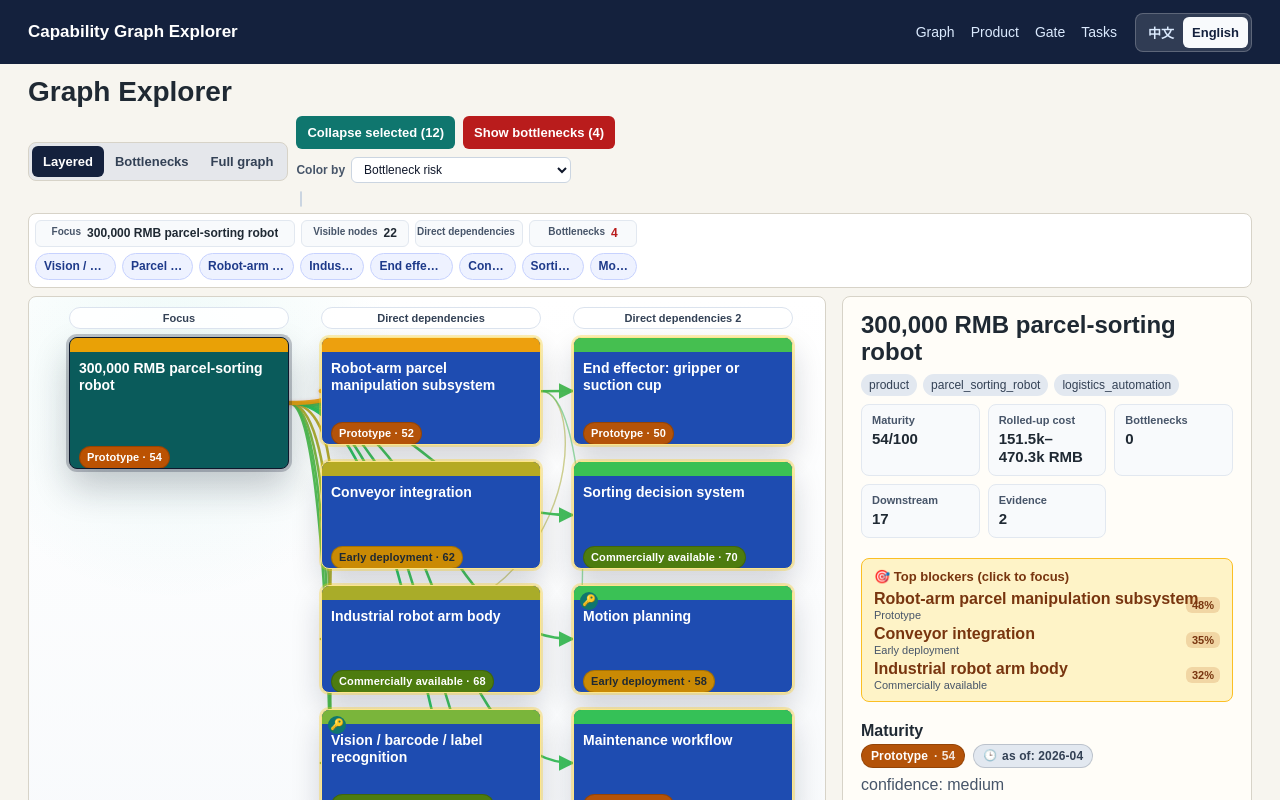
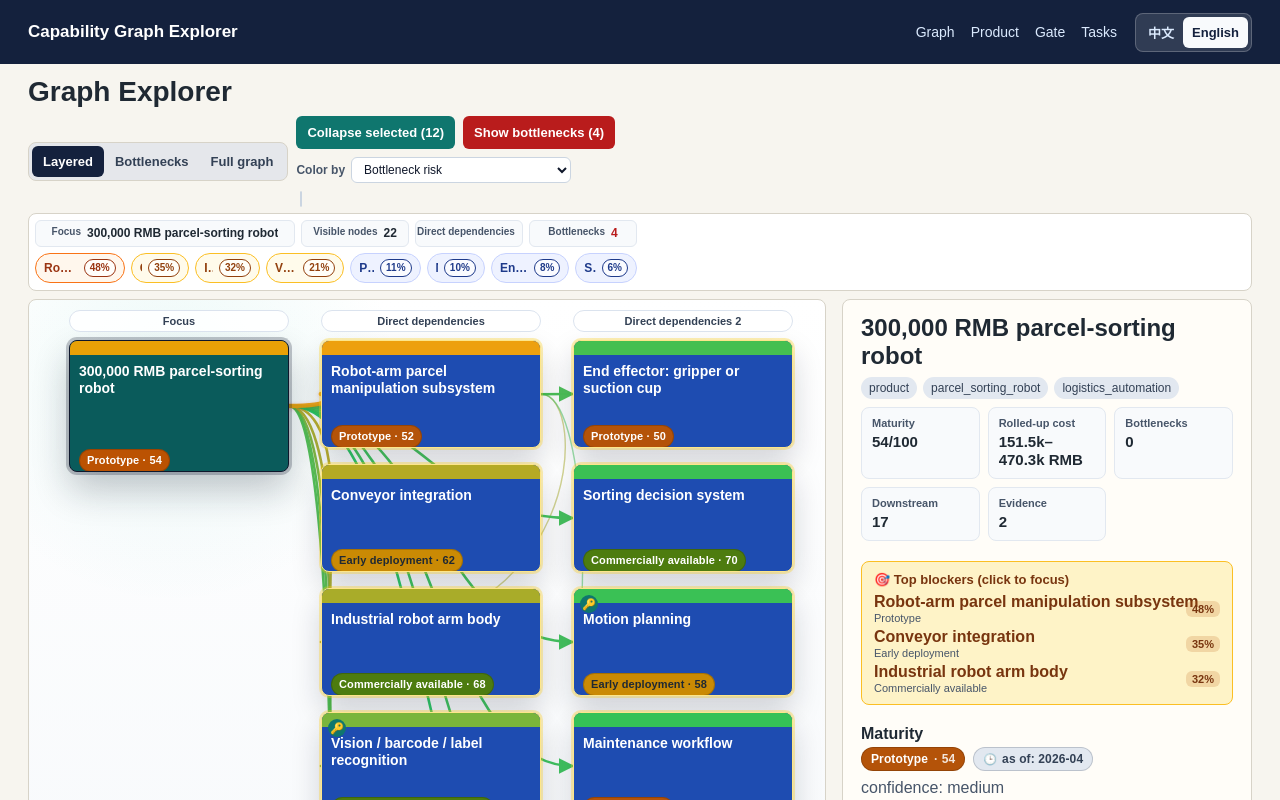
Before and after one commit to drt030/mincut, a Next.js app: page /graph in a window 1280 px wide. Shown: the top 800 px of the page. Built offline with nearby package versions, Linux system fonts and the light colour scheme.

Commit message:
Prioritize risky dependency jumps

```diff
--- a/src/app/globals.css
+++ b/src/app/globals.css
@@ -527,24 +527,55 @@ li {
 }
 
 .graph-context-jumps a {
+  align-items: center;
   background: #eef2ff;
   border: 1px solid #c7d2fe;
   border-radius: 999px;
   color: #1e3a8a;
   cursor: pointer;
+  display: inline-flex;
   font-size: 12px;
   font-weight: 700;
+  gap: 6px;
   line-height: 1.2;
   max-width: 220px;
   overflow: hidden;
   padding: 5px 8px;
-  text-overflow: ellipsis;
   white-space: nowrap;
 }
 
 .graph-context-jumps a:hover {
   background: #dbeafe;
   border-color: #93c5fd;
+}
+
+.graph-context-jumps a.medium-risk {
+  background: #fffbeb;
+  border-color: #fbbf24;
+  color: #92400e;
+}
+
+.graph-context-jumps a.high-risk {
+  background: #fff7ed;
+  border-color: #f97316;
+  color: #9a3412;
+}
+
+.graph-context-jump-label {
+  overflow: hidden;
+  text-overflow: ellipsis;
+}
+
+.graph-context-jump-risk {
+  background: rgba(255, 255, 255, 0.72);
+  border: 1px solid currentColor;
+  border-radius: 999px;
+  flex: 0 0 auto;
+  font-size: 10px;
+  font-variant-numeric: tabular-nums;
+  font-weight: 900;
+  line-height: 1;
+  padding: 3px 5px;
 }
 
 .graph-layout-focused {
--- a/src/components/GraphExplorer.tsx
+++ b/src/components/GraphExplorer.tsx
@@ -1387,8 +1387,9 @@ export function GraphExplorer({ graph }: Props) {
       .filter((edge) => edge.source === selectedNode.id && shouldShowLayeredEdge(graph, edge) && visibleSet.has(edge.target))
       .map((edge) => graph.nodes.find((node) => node.id === edge.target))
       .filter((node): node is Node => Boolean(node))
+      .sort((a, b) => nodeRisk(b, graph) - nodeRisk(a, graph) || nodeName(a.id, a.name).localeCompare(nodeName(b.id, b.name)))
       .slice(0, 8);
-  }, [graph, prefilteredNodes, selectedNode.id]);
+  }, [graph, nodeName, prefilteredNodes, selectedNode.id]);
   const focusNode = useCallback((nodeId: string) => {
     setSelectedId(nodeId);
     setStage("focused");
@@ -1533,14 +1534,24 @@ export function GraphExplorer({ graph }: Props) {
         {directDependencyNodes.length > 0 ? (
           <div className="graph-context-jumps" aria-label={t("directDependencyJumps")}>
             {directDependencyNodes.map((node) => (
-              <a
-                key={node.id}
-                aria-label={`${t("focusDependency")}: ${nodeName(node.id, node.name)}`}
-                href={`?stage=focused&focus=${encodeURIComponent(node.id)}${colorMode === "bottleneck" ? "" : `&color=${encodeURIComponent(colorMode)}`}`}
-                onClick={() => focusNode(node.id)}
-              >
-                {nodeName(node.id, node.name)}
-              </a>
+              (() => {
+                const risk = nodeRisk(node, graph);
+                const riskClass = risk >= 0.4 ? "high-risk" : risk >= 0.2 ? "medium-risk" : "";
+                const riskText = `${t("risk")}: ${Math.round(risk * 100)}%`;
+                return (
+                  <a
+                    key={node.id}
+                    className={riskClass}
+                    aria-label={`${t("focusDependency")}: ${nodeName(node.id, node.name)} · ${riskText}`}
+                    href={`?stage=focused&focus=${encodeURIComponent(node.id)}${colorMode === "bottleneck" ? "" : `&color=${encodeURIComponent(colorMode)}`}`}
+                    onClick={() => focusNode(node.id)}
+                    title={riskText}
+                  >
+                    <span className="graph-context-jump-label">{nodeName(node.id, node.name)}</span>
+                    <span className="graph-context-jump-risk">{Math.round(risk * 100)}%</span>
+                  </a>
+                );
+              })()
             ))}
           </div>
         ) : null}
```
